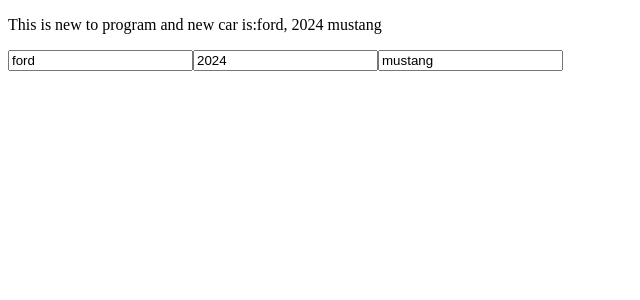
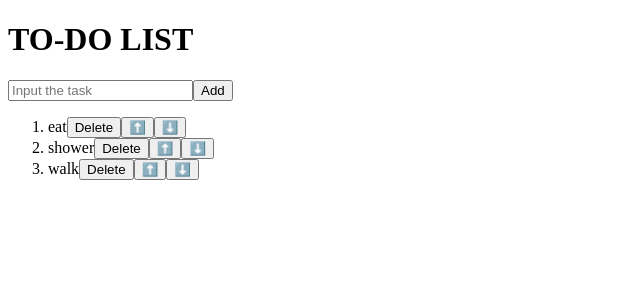
Before and after one commit to Dogger12344534fg/CharityApplicationfyp, a React (Vite) app: page / in a window 1280 px wide. Shown: the top 300 px of the page, without its empty margins (0-640 px from the left). Built offline with nearby package versions, Linux system fonts and the light colour scheme.

Commit message:
this is new

```diff
--- a/src/App.jsx
+++ b/src/App.jsx
@@ -1,8 +1,8 @@
-import ObjectUp from "./ObjectUp";
-import Color from "./useState/Color";
- function App() {
-return (<>
-<ObjectUp/>
+import TodoList from './TodoList';
+function App() {
+return (
+<>
+<TodoList/>
   </>
 );
 }
--- /dev/null
+++ b/src/TodoList.jsx
@@ -0,0 +1,67 @@
+import React, { useState } from 'react';
+
+function TodoList() {
+  const [tasks, setTasks] = useState(["eat", "shower", "walk"]);
+  const [newTask, setNewTask] = useState("");
+
+  function handleInputChange(event) {
+    setNewTask(event.target.value);
+  }
+
+  function addTask() {
+    if (newTask.trim() !== "") {
+      setTasks(t => [...t, newTask]);
+      setNewTask("");
+    }
+  }
+
+  function deleteTask(index) {
+    const updatedTasks = tasks.filter((_, i) => i !== index);
+    setTasks(updatedTasks);
+  }
+
+  function moveTaskUp(index) {
+    if (index > 0) {
+      const updatedTasks = [...tasks];
+      [updatedTasks[index], updatedTasks[index - 1]] = [updatedTasks[index - 1], updatedTasks[index]];
+      setTasks(updatedTasks);
+    }
+  }
+
+  function moveTaskDown(index) {
+    if (index < tasks.length - 1) {
+      const updatedTasks = [...tasks];
+      [updatedTasks[index], updatedTasks[index + 1]] = [updatedTasks[index + 1], updatedTasks[index]];
+      setTasks(updatedTasks);
+    }
+  }
+
+  return (
+    <div className="to-do-list">
+      <h1>TO-DO LIST</h1>
+
+      <div>
+        <input
+          type="text"
+          placeholder="Input the task"
+          value={newTask}
+          onChange={handleInputChange}
+        />
+        <button className="add-button" onClick={addTask}>Add</button>
+      </div>
+
+      <ol>
+        {tasks.map((element, index) => (
+          <li key={index}>
+            <span className="text">{element}</span>
+            <button className="delete-button" onClick={() => deleteTask(index)}>Delete</button>
+            <button className="move-button" onClick={() => moveTaskUp(index)}>⬆️</button>
+            <button className="down-button" onClick={() => moveTaskDown(index)}>⬇️</button>
+          </li>
+        ))}
+      </ol>
+    </div>
+  );
+}
+
+export default TodoList;
```
Also changed, not shown: src/useState/Manu.jsx (added, +82 -0 lines), src/renderlist/thisss.jsx (renamed from src/renderlist/List.jsx), src/useState/ObjectUp.jsx (renamed from src/ObjectUp.jsx).
